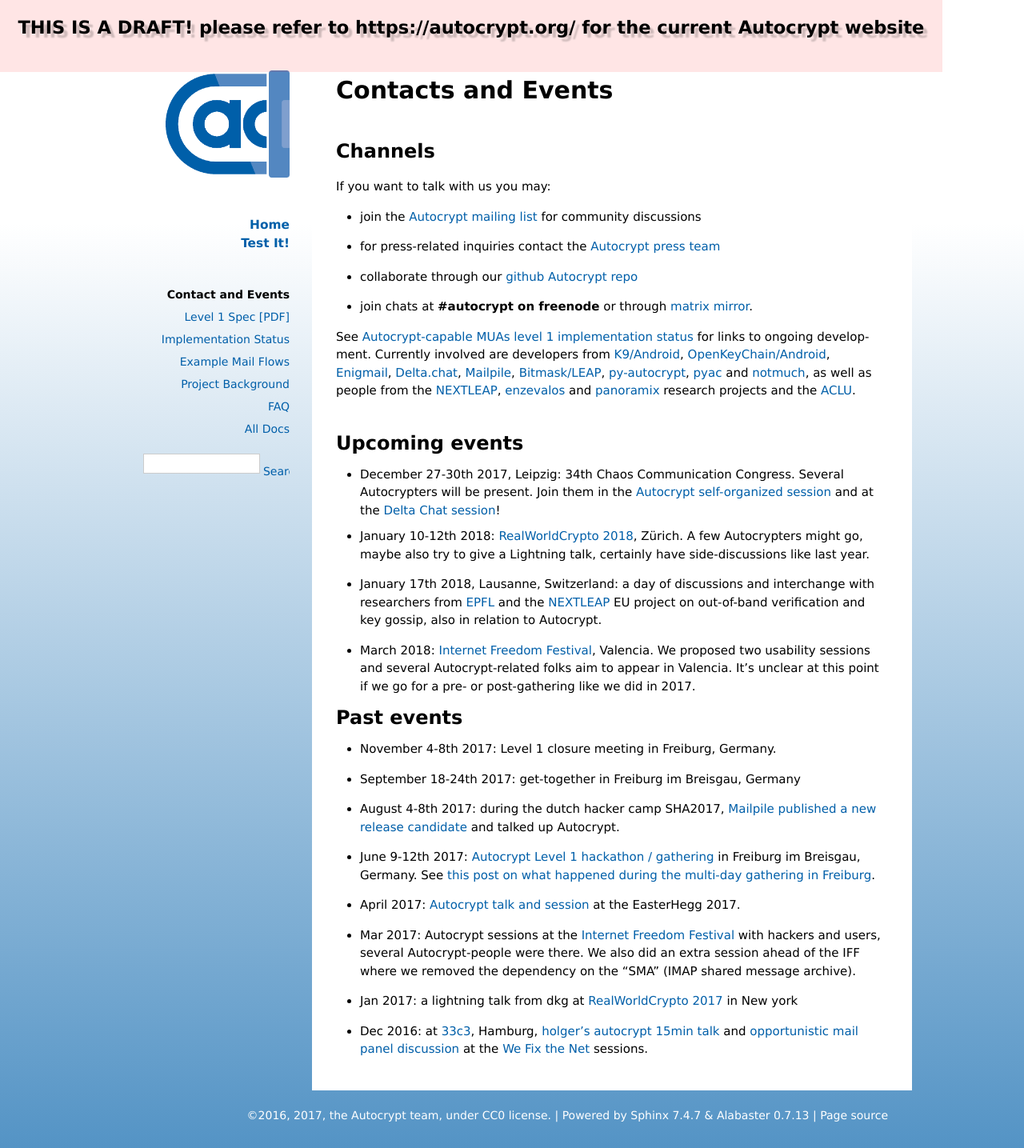
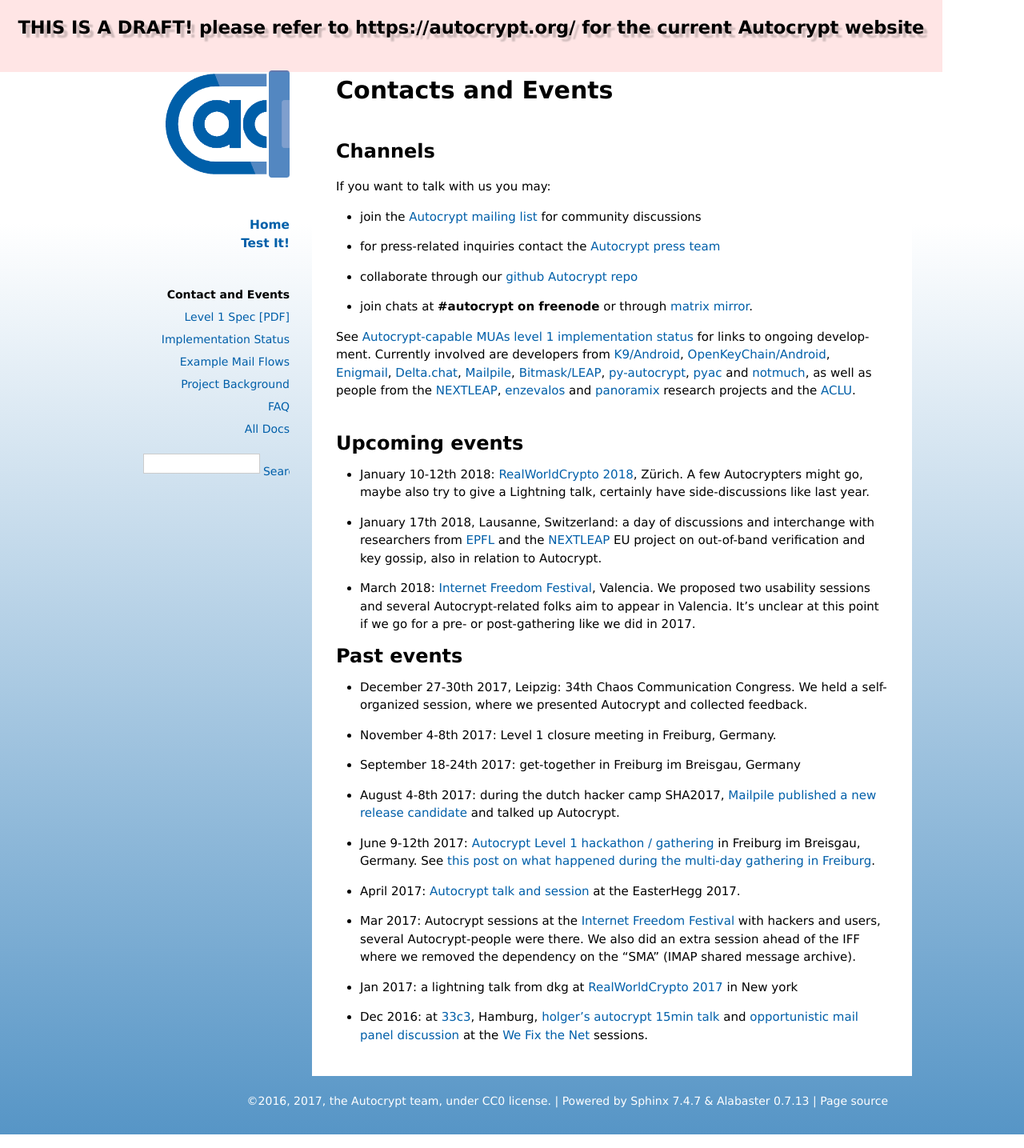
Before and after one commit to autocrypt/autocrypt, a Sphinx documentation site: the page built from doc/contact.rst, in a window 1280 px wide. Shown: the whole page at 80% size. Built offline with Sphinx 7.4.7, drawn with Linux system fonts in a browser that asks for light colours.

Commit message:
Move 34C3 to past events

```diff
--- a/doc/contact.rst
+++ b/doc/contact.rst
@@ -55,14 +55,6 @@
 Upcoming events
 ---------------
 
-- December 27-30th 2017, Leipzig: 34th Chaos Communication Congress.
-  Several Autocrypters will be present. Join them in the
-  `Autocrypt self-organized session`_ and at the `Delta Chat session`_!
-
-.. _`Autocrypt self-organized session`: https://events.ccc.de/congress/2017/wiki/index.php/Session:Autocrypt
-
-.. _`Delta Chat session`: https://events.ccc.de/congress/2017/wiki/index.php/Session:Delta_Chat
-
 - January 10-12th 2018: `RealWorldCrypto 2018`_, Zürich. A few Autocrypters
   might go, maybe also try to give a Lightning talk, certainly have
   side-discussions like last year.
@@ -92,6 +84,9 @@
 
 Past events
 -------------
+
+- December 27-30th 2017, Leipzig: 34th Chaos Communication Congress. We held a
+  self-organized session, where we presented Autocrypt and collected feedback.
 
 - November 4-8th 2017: Level 1 closure meeting in Freiburg, Germany.
 
```
